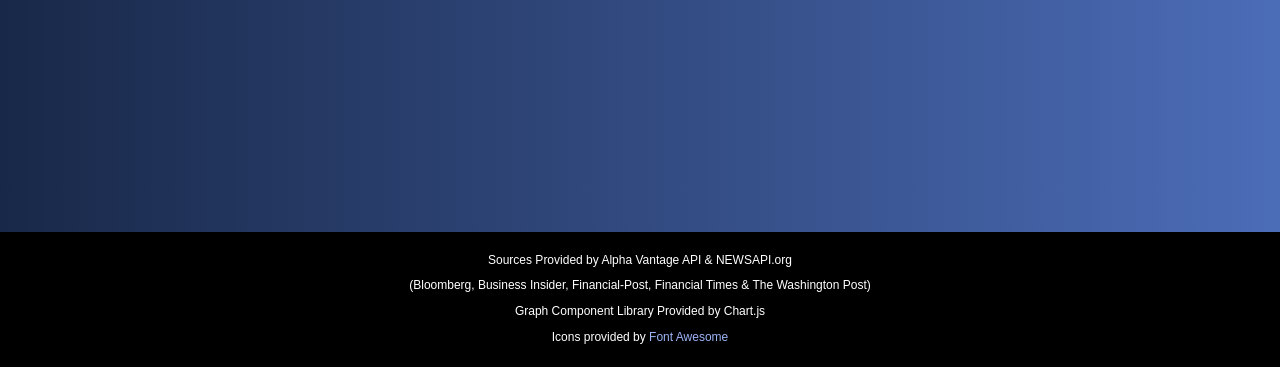
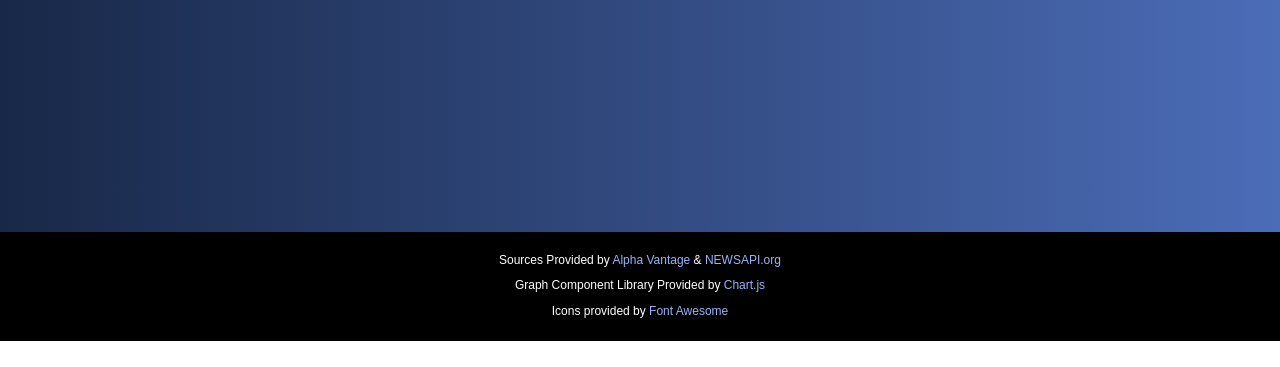
Before and after one commit to JMcWilliam10/Stock-App, a website: page index.html in a window 1280 px wide. Shown: the part 572-939 px from the top of the page. After the commit the page ends 913 px from the top, so only its background shows below. Drawn offline with nearby package versions, Linux system fonts and the light colour scheme.

Commit message:
add anchor tags to footer

```diff
--- a/index.html
+++ b/index.html
@@ -47,10 +47,10 @@
       </div>
       <footer>
         <p>
-          Sources Provided by Alpha Vantage API & NEWSAPI.org
+          Sources Provided by <a href="https://www.alphavantage.co/">Alpha Vantage</a> & <a href="https://newsapi.org/">NEWSAPI.org</a>
         </p>
-        <p>(Bloomberg, Business Insider, Financial-Post, Financial Times & The Washington Post)</p>
-        <p>Graph Component Library Provided by Chart.js</p>
+        <!-- <p>(Bloomberg, Business Insider, Financial-Post, Financial Times & The Washington Post)</p> -->
+        <p>Graph Component Library Provided by <a href="https://github.com/chartjs">Chart.js</a></p>
         <p>Icons provided by <a href="https://fontawesome.com/license">Font Awesome</a></p>
       </footer>
       <script src="https://cdn.jsdelivr.net/npm/chart.js@2.8.0"></script>
```
